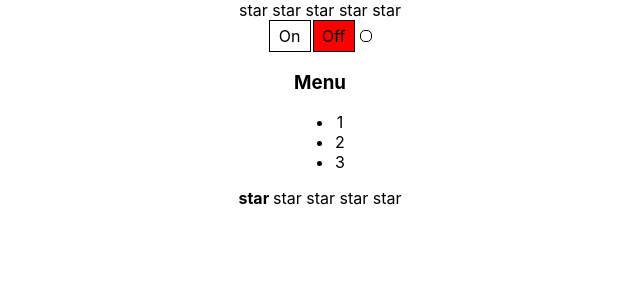
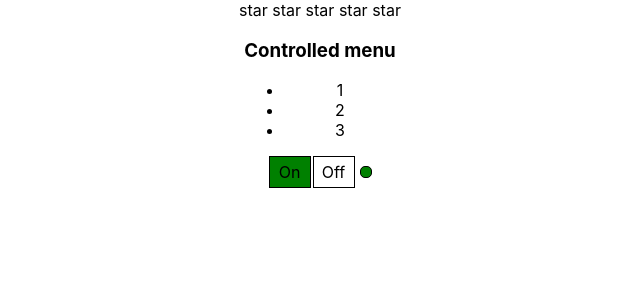
Before and after one commit to faceless49/practice, a React (Create React App) app: page / in a window 1280 px wide. Shown: the top 300 px of the page, without its empty margins (320-960 px from the left). Built offline with nearby package versions, Linux system fonts and the light colour scheme.

Commit message:
callback props. Control components from APP

```diff
--- a/src/App.tsx
+++ b/src/App.tsx
@@ -1,29 +1,22 @@
 import React, {useState} from 'react';
 import './App.css';
-import {OnOff} from './components/OnOff/OnOff';
+import {Accordion, AccordionCollapsedType} from './components/Accordion/Accordion';
 import {Rating, RatingValueType} from './components/Rating/Rating';
-import {UncontrolledAccordion} from './components/UncontrolledAccordion/UncontrolledAccordion';
-import {UncontrolledRating} from './components/UncontrolledRating/UncontrolledRating';
+import {OnOff, OnOffPropsType, onType} from './components/OnOff/OnOff';
 
 function App() {
-  const [value, setValue] = useState<0 | 1 | 2 | 3 | 4 | 5>(0)
+  // const [value, setValue] = useState<0 | 1 | 2 | 3 | 4 | 5>(0)
 
 
   let [ratingValue, setRatingValue] = useState<RatingValueType>(0)
-
+  let [accordionCollapsed, setAccordionCollapsed] = useState<AccordionCollapsedType>(false)
+  let [on, setOn] = useState<onType>(true) //
 
   return (
     <div className="App">
       <Rating value={ratingValue} onClick={setRatingValue}/>
-      {/*<Accordion/>*/}
-      <OnOff/>
-      <UncontrolledAccordion titleValue={'Menu'}/>
-
-      {/*<OnOff/>*/}
-      {/*<OnOff/>*/}
-
-      <UncontrolledRating/>
-
+      <Accordion titleValue={'Controlled menu'} collapsed={accordionCollapsed} onClick={setAccordionCollapsed}/>
+      <OnOff on={on} onClick={setOn}/>
 
     </div>
   );
--- a/src/components/Accordion/Accordion.tsx
+++ b/src/components/Accordion/Accordion.tsx
@@ -1,17 +1,38 @@
 import React from 'react';
 
-export function Accordion() {
+export type AccordionCollapsedType = boolean
+
+
+type AccordionPropsType = {
+  titleValue: string
+  collapsed: AccordionCollapsedType
+  onClick: (collapsed: AccordionCollapsedType) => void
+}
+
+export function Accordion(props: AccordionPropsType) {
+
+
   return (
     <div>
-      <AccordionTitle/>
-      <AccordionBody/>
+      <AccordionTitle title={props.titleValue} onClick={props.onClick} collapsed={props.collapsed}/>
+      {!props.collapsed && <AccordionBody/>}
     </div>
   )
 }
 
 
-function AccordionTitle() {
-  return <h3>Menu</h3>
+type AccordionTitlePropsType = {
+  title: string
+  collapsed: AccordionCollapsedType
+  onClick: (collapsed: AccordionCollapsedType) => void
+}
+
+
+function AccordionTitle(props: AccordionTitlePropsType) {
+  return <h3 onClick={() => {
+    props.onClick(!props.collapsed)
+  }}>{props.title}</h3>
+
 }
 
 function AccordionBody() {
--- a/src/components/OnOff/OnOff.tsx
+++ b/src/components/OnOff/OnOff.tsx
@@ -1,11 +1,11 @@
-import {useState} from 'react';
+export type onType = true | false
 
 export type OnOffPropsType = {
-  // on: boolean
+  on: onType
+  onClick: (on: onType) => void
 }
 
 export function OnOff(props: OnOffPropsType) {
-  let [on, setOn] = useState(false) // * hook
 
   const onStyle = {
     width: '30px',
@@ -13,7 +13,7 @@ export function OnOff(props: OnOffPropsType) {
     border: '1px solid black',
     display: 'inline-block',
     padding: '5px',
-    backgroundColor: on ? 'green' : 'white' // * Если пропсы тру(пришли) возьми грин
+    backgroundColor: props.on ? 'green' : 'white' // * Если пропсы тру(пришли) возьми грин
   };
   const offStyle = {
     width: '30px',
@@ -22,7 +22,7 @@ export function OnOff(props: OnOffPropsType) {
     display: 'inline-block',
     marginLeft: '2px',
     padding: '5px',
-    backgroundColor: on ? 'white' : 'red' // * Если пропсы тру(пришли) возьми грин
+    backgroundColor: props.on ? 'white' : 'red' // * Если пропсы тру(пришли) возьми грин
 
   };
   const indicatorStyle = {
@@ -32,14 +32,14 @@ export function OnOff(props: OnOffPropsType) {
     border: '1px solid black',
     display: 'inline-block',
     marginLeft: '5px',
-    backgroundColor: on ? 'green' : 'white' // * Если пропсы тру(пришли) возьми грин
+    backgroundColor: props.on ? 'green' : 'white' // * Если пропсы тру(пришли) возьми грин
 
   }
 
   return (
     <div>
-      <div style={onStyle} onClick={ () => setOn(true)}>On</div>
-      <div style={offStyle} onClick={ () => setOn(false) }>Off</div>
+      <div style={onStyle} onClick={() => props.onClick(!props.on)}>On</div>
+      <div style={offStyle} onClick={() => props.onClick(!props.on)}>Off</div>
       <div style={indicatorStyle}></div>
     </div>
   )
--- a/src/components/UncontrolledAccordion/UncontrolledAccordion.tsx
+++ b/src/components/UncontrolledAccordion/UncontrolledAccordion.tsx
@@ -4,8 +4,8 @@ type AccordionPropsType = {
   titleValue: string,
   // collapsed: boolean
 }
-
 export function UncontrolledAccordion(props: AccordionPropsType) {
+  // ** lesson 7
   // let [collapsed, setCollapsed] = useState(false)
   //
   //
--- a/src/components/UncontrolledRating/UncontrolledRating.tsx
+++ b/src/components/UncontrolledRating/UncontrolledRating.tsx
@@ -1,30 +1,29 @@
 import React, {useState} from 'react';
 
 export type RatingPropsType = {
-  // value: 0 | 1 | 2 | 3 | 4 | 5
+  value: 0 | 1 | 2 | 3 | 4 | 5
   // setValue: (value:  0 | 1 | 2 | 3 | 4 | 5) => void
 }
 
 export function UncontrolledRating(props: RatingPropsType) {
-
+ // ! Lesson 8 FIRST METHOD
   // let [value, setValue] = useState(1)
 
   // return (
   // <div>
-  //   <Star selected={value > 0}/>
-  //   <button onClick={() => setValue(1)}>1</button>
-  //   <Star selected={value > 1}/>
-  //   <button onClick={() => setValue(2)}>2</button>
-  //   <Star selected={value > 2}/>
-  //   <button onClick={() => setValue(3)}>3</button>
-  //   <Star selected={value > 3}/>
-  //   <button onClick={() => setValue(4)}>4</button>
-  //   <Star selected={value > 4}/>
-  //   <button onClick={() => setValue(5)}>5</button>
+  //   <Star selected={value > 0} setValue={setValue} value={1}/>
+  //   <Star selected={value > 1} setValue={setValue} value={2}/>
+  //   <Star selected={value > 2} setValue={setValue} value={3}/>
+  //   <Star selected={value > 3} setValue={setValue} value={4}/>
+  //   <Star selected={value > 4} setValue={setValue} value={5}/>
   // </div>
   // )
 
-  let [value, setValue] = useState(1)
+
+  // ! SECOND METHOD
+
+
+  let [value, setValue] = useState(0)
 
   return (
     <div>
@@ -50,6 +49,7 @@ export function UncontrolledRating(props: RatingPropsType) {
 type StarPropsType = {
   selected: boolean
   setValue: () => void
+  // ? value: 1 | 2 | 3 | 4 | 5 // * Lesson 8 FIRST METHOD
 }
 
 function Star(props: StarPropsType) {
@@ -58,3 +58,15 @@ function Star(props: StarPropsType) {
   }}>
     {props.selected ? <b>star </b> : 'star '}</span>
 }
+
+
+
+
+
+// ? FIRST METHOD
+/*  function Star(props: StarPropsType) {
+  return <span onClick={() => {
+    props.setValue(props.value)
+  }}>
+    {props.selected ? <b>star </b> : 'star '}</span>
+}*/
```
Also changed, not shown: src/components/Rating/Rating.tsx (+9 -8 lines), src/components/UncontrolledOnOff/UncontrolledOnOff.tsx (added, +46 -0 lines).
